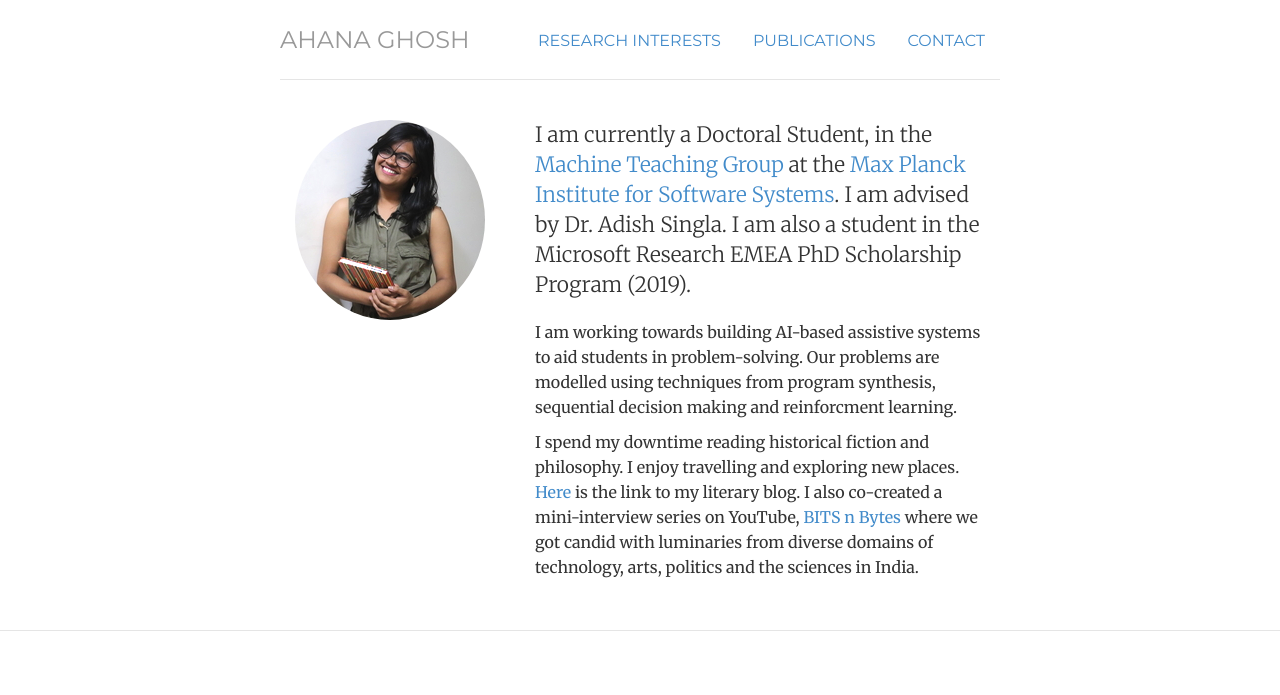
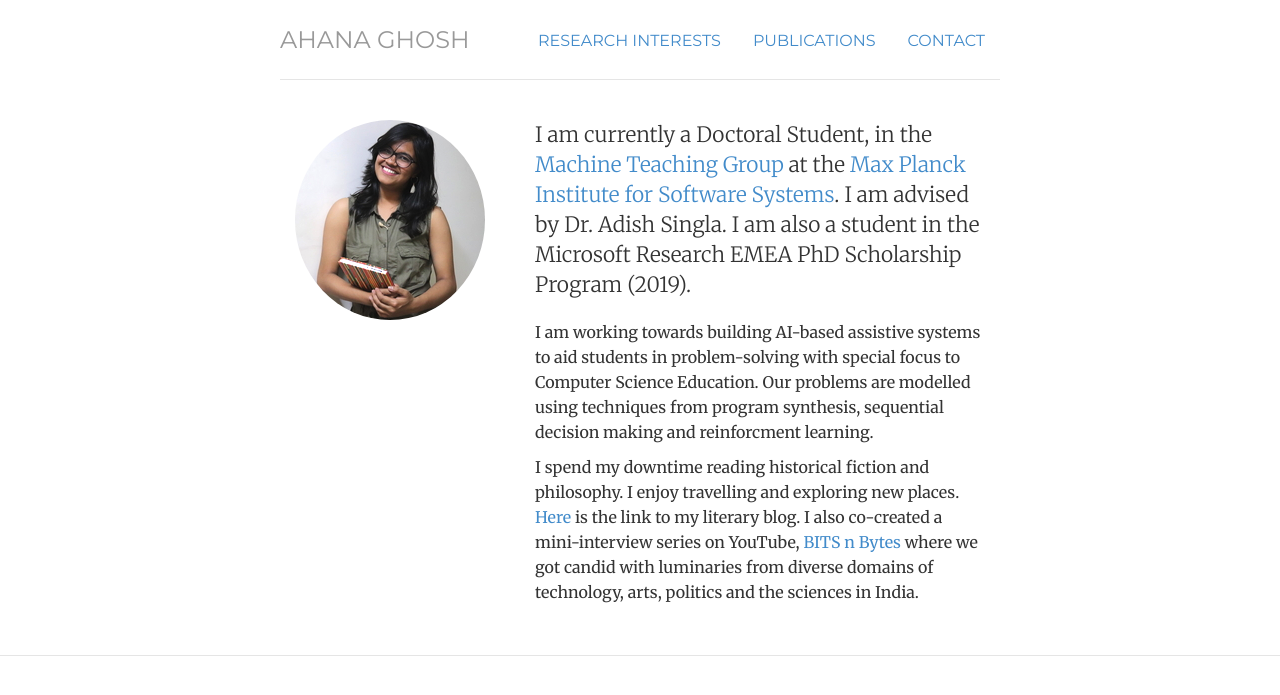
Before and after one commit to ahana204/ahana204.github.io, a Jekyll site: the page built from index.html, in a window 1280 px wide. Shown: the top 695 px of the page. Built offline with Jekyll 4.4.1, drawn with Linux system fonts in a browser that asks for light colours.

Commit message:
Update index.html

```diff
--- a/index.html
+++ b/index.html
@@ -15,7 +15,7 @@ description: Ahana Ghosh | Doctoral Student | Max Planck Institute For Software
 	<div itemscope itemtype="http://data-vocabulary.org/Person" class="col-sm-8">
 	<p class="lead">I am currently a Doctoral Student, in the <a href="https://machineteaching.mpi-sws.org/index.html">Machine Teaching Group</a> at the <a href="https://www.mpi-sws.org/">Max Planck Institute for Software Systems</a>.
 		I am advised by Dr. Adish Singla. I am also a student in the Microsoft Research EMEA PhD Scholarship Program (2019).</p>
-	<p>I am working towards building AI-based assistive systems to aid students in problem-solving. Our problems are modelled using techniques from program synthesis, sequential decision making and reinforcment learning.
+	<p>I am working towards building AI-based assistive systems to aid students in problem-solving with special focus to Computer Science Education. Our problems are modelled using techniques from program synthesis, sequential decision making and reinforcment learning.
 </p>
 		<p>I spend my downtime reading historical fiction and philosophy. I enjoy travelling and exploring new places. <a href="https://prussianblu.wordpress.com/author/prussianblu/">Here </a>is the link to my literary blog. I also co-created a mini-interview series on YouTube, <a href="https://www.youtube.com/c/BITSnBYTESshow">BITS n Bytes</a> where we got candid with luminaries from diverse domains of technology, arts, politics and the sciences in India.</p>
 	</div>
```
